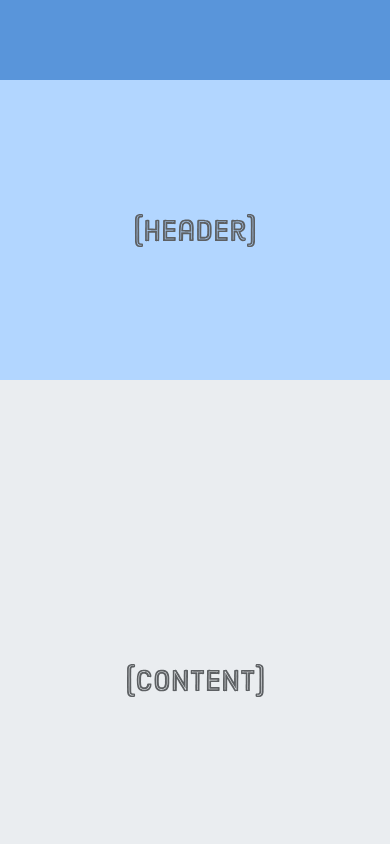
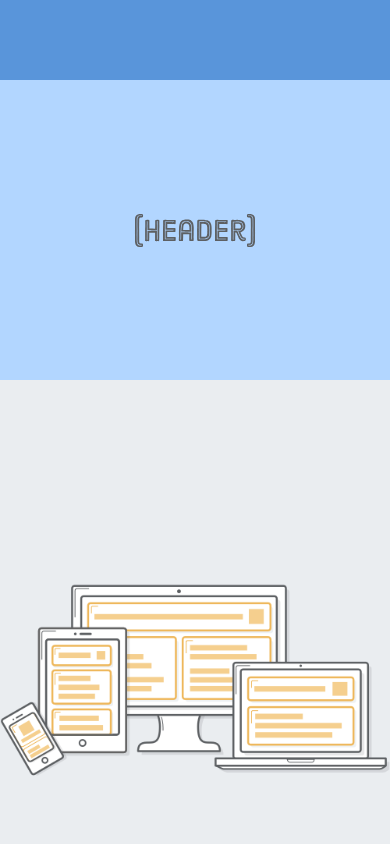
Before and after one commit to atrotter0/responsive-design-tutorial, a plain HTML site: page index.html in a window 390 px wide. Shown: the top 844 px of the page. Drawn offline with Linux system fonts and the light colour scheme.

Commit message:
Add responsive image to section content

```diff
--- a/index.html
+++ b/index.html
@@ -13,7 +13,12 @@
       <img src='images/header.svg'/>
     </div>
     <div class='section content'>
-      <img src='images/content.svg'/>
+      <div class='illustration'>
+        <img src='images/illustration-small.png'
+             srcset='images/illustration-small.png 1x',
+                    'images/illustration-big.png 2x'
+             style='max-width: 500px'/>
+      </div>
     </div>
     <div class='section sign-up'>
       <img src='images/sign-up.svg'/>
--- a/styles/styles.css
+++ b/styles/styles.css
@@ -29,6 +29,11 @@
 .content {
   background-color: #EAEDF0;
   height: 600px;
+}
+
+.illustration img {
+  width: 100%;
+  display: block;
 }
 
 .sign-up {
```
Also changed, not shown: images/illustration-big.png (added), images/illustration-small.png (added), images/illustration.svg (added), images/photo-big.jpg (added), images/photo-small.jpg (added), images/photo-tall.jpg (added), 1 other file.
